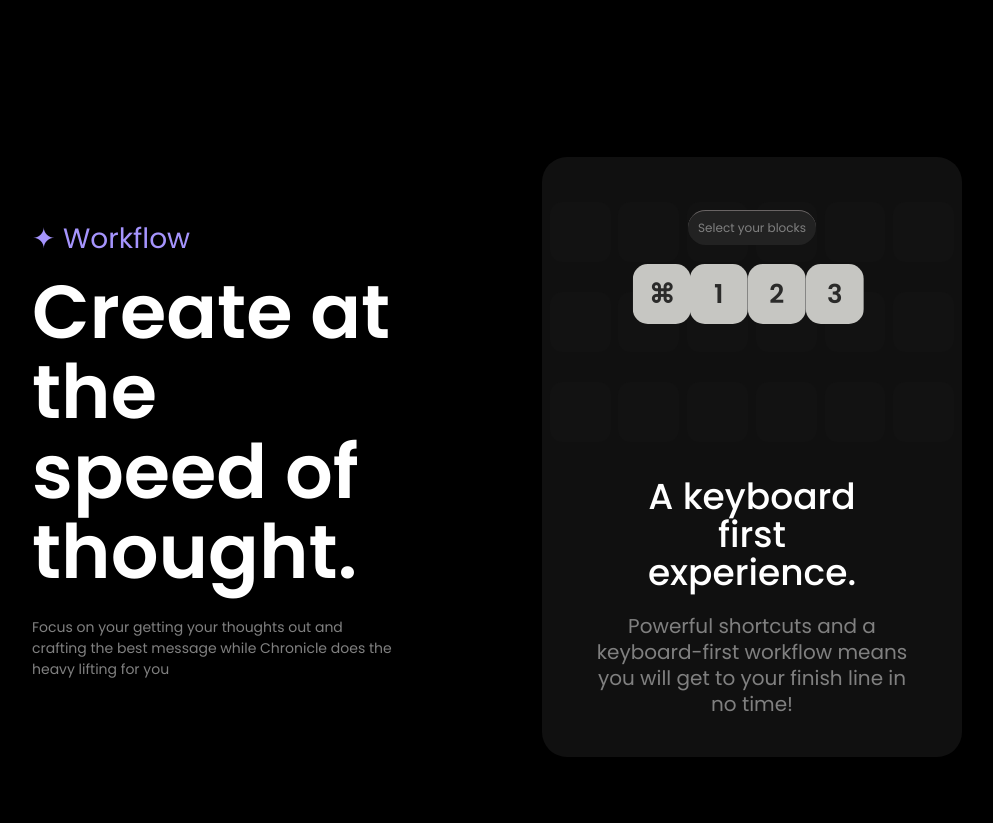
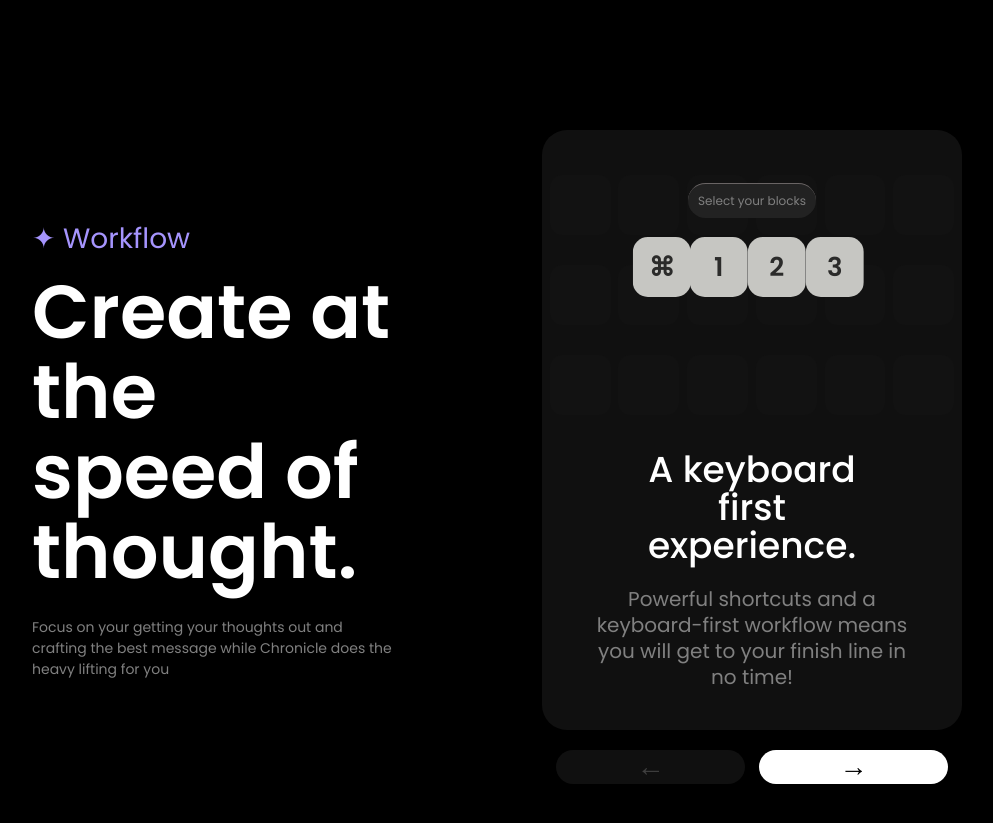
Before and after one commit to BhavyaT-135/Chronicles-of-Mercor, a React (Create React App) app: page / in a window 1280 px wide. Shown: the part 1280-2103 px from the top of the page, without its empty margins (128-1121 px from the left). Built offline with nearby package versions, Linux system fonts and the light colour scheme.

Commit message:
✨ Button configuration

```diff
--- a/src/components/Assistant/Assistant.jsx
+++ b/src/components/Assistant/Assistant.jsx
@@ -4,7 +4,7 @@ import assistant from '../../assets/assistant.jpg'
 
 const Assistant = () => {
   return (
-    <div className='assistant'>
+    <div className='assistant scale-up-center'>
       <div className='assistant__top'>
         <img src={assistant} alt='assistant' />
       </div>
--- a/src/components/Bullets/Bullets.jsx
+++ b/src/components/Bullets/Bullets.jsx
@@ -32,7 +32,7 @@ const Bullets = () => {
   }, []);
 
   return (
-    <div className='bullets'>
+    <div className='bullets scale-up-center'>
       <div className='bullets__top'>
         {counter === 1 && (<div className='bullets__top-images scale-up-center'>
           <img src={food} alt='food' className='bullets__top-img' />
--- a/src/components/Keyboard/Keyboard.jsx
+++ b/src/components/Keyboard/Keyboard.jsx
@@ -20,7 +20,7 @@ const Keyboard = () => {
   }, []);
 
   return (
-    <div className='keyboard'>
+    <div className='keyboard scale-up-center'>
       <div className='keyboard__blocks'>
         <div className='keyboard__blocks-container'>
           <div className='keyboard__blocks__block'></div>
--- a/src/components/Workflow/Workflow.jsx
+++ b/src/components/Workflow/Workflow.jsx
@@ -1,10 +1,13 @@
-import React from 'react'
+import React, { useState } from 'react'
 import './workflow.css'
 import Assistant from '../Assistant/Assistant'
 import Bullets from '../Bullets/Bullets'
 import Keyboard from '../Keyboard/Keyboard'
 
 const Workflow = () => {
+
+  const [counter, setCounter] = useState(1)
+
   return (
     <div className="workflow">
       <div className='workflow__left'>
@@ -15,9 +18,13 @@ const Workflow = () => {
         </div>
       </div>
       <div className='workflow__right'>
-        {/* <Assistant /> */}
-        {/* <Bullets /> */}
-        <Keyboard />
+        {counter === 1 && (<Keyboard />)}
+        {counter === 2 && (<Bullets />)}
+        {counter === 3 && (<Assistant />)}
+        <div className='workflow__right-buttons'>
+          <div className={`workflow__right-buttons__button ${counter === 1 ? 'button__gray' : ''}`} onClick={() => {if(counter!==1){setCounter(counter-1)}}}>←</div>
+          <div className={`workflow__right-buttons__button ${counter === 3 ? 'button__gray' : ''}`}  onClick={() => {if(counter!==3){setCounter(counter+1)}}}>→</div>
+        </div>
       </div>
     </div>
   )
--- a/src/components/Workflow/workflow.css
+++ b/src/components/Workflow/workflow.css
@@ -24,6 +24,36 @@
   align-items: center;
   justify-content: center;
   height: 100%;
+}
+
+.workflow__right-buttons {
+  display: flex;
+  flex-direction: row;
+  align-items: center;
+  justify-content: space-evenly;
+  height: fit-content;
+  width: 70%;
+  margin-right: 20%;
+  margin-top: 20px;
+}
+
+.workflow__right-buttons__button {
+  width: 45%;
+  height: 100%;
+  background-color: white;
+  text-align: center;
+  font-size: 28px;
+  line-height: 34px;
+  font-weight: 800;
+  border: none;
+  border-radius: 20px;
+  font-family: 'Poppins', sans-serif;
+  cursor: pointer;
+}
+
+.button__gray {
+  background-color: #101010 !important;
+  color: #404040 !important;
 }
 
 .workflow__left-content {
@@ -62,3 +92,32 @@
   color: #808080;
   font-family: 'Poppins', sans-serif;
 }
+
+.scale-up-center {
+  -webkit-animation: scale-up-center 0.4s cubic-bezier(0.390, 0.575, 0.565, 1.000) both;
+  animation: scale-up-center 0.4s cubic-bezier(0.390, 0.575, 0.565, 1.000) both;
+}
+
+@-webkit-keyframes scale-up-center {
+  0% {
+    -webkit-transform: scale(0.5);
+    transform: scale(0.5);
+  }
+
+  100% {
+    -webkit-transform: scale(1);
+    transform: scale(1);
+  }
+}
+
+@keyframes scale-up-center {
+  0% {
+    -webkit-transform: scale(0.5);
+    transform: scale(0.5);
+  }
+
+  100% {
+    -webkit-transform: scale(1);
+    transform: scale(1);
+  }
+}
```
